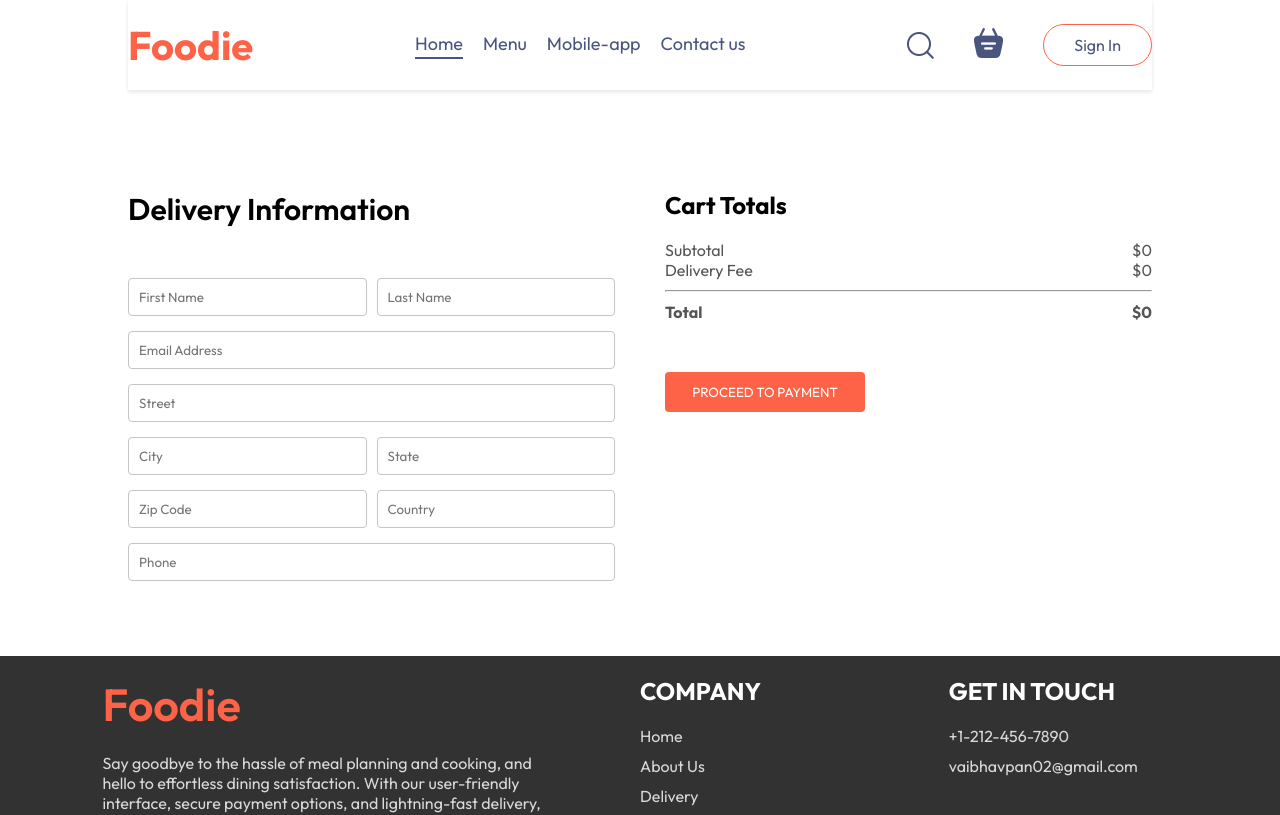
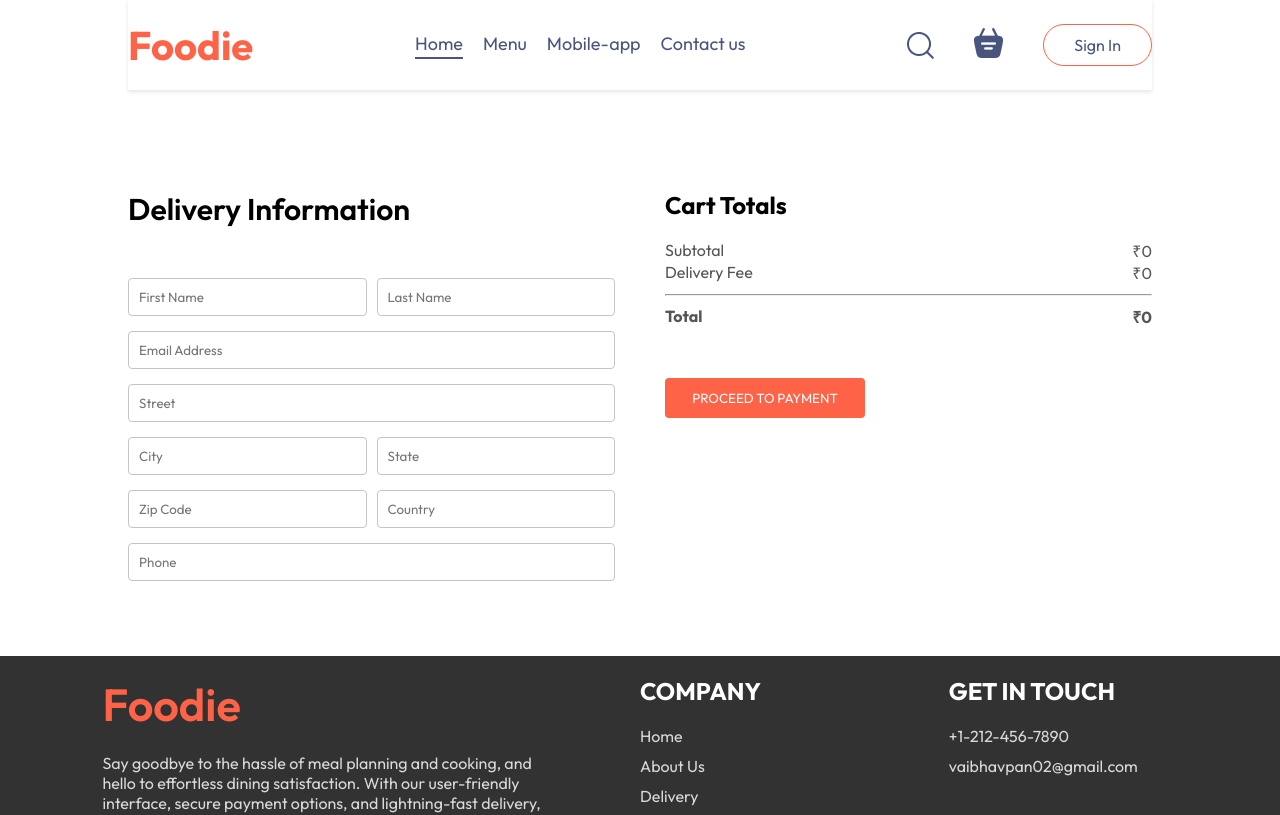
Before and after one commit to Vaibhavpan02/Food-Delivery, a React (Vite) app: page /order in a window 1280 px wide. Shown: the top 815 px of the page. Built offline with nearby package versions, Linux system fonts and the light colour scheme.

Commit message:
Update PlaceOrder.jsx

```diff
--- a/src/pages/PlaceOrder/PlaceOrder.jsx
+++ b/src/pages/PlaceOrder/PlaceOrder.jsx
@@ -31,16 +31,16 @@ const PlaceOrder = () => {
           <div>
             <div className="cart-total-details">
               <p>Subtotal</p>
-              <p>${getTotalCartAmount()}</p>
+              <p>₹{getTotalCartAmount()}</p>
             </div>
             <div className="cart-total-details">
               <p>Delivery Fee</p>
-              <p>${getTotalCartAmount()===0?0:12}</p>
+              <p>₹{getTotalCartAmount()===0?0:12}</p>
             </div>
             <hr />
             <div className="cart-total-details">
               <b>Total</b>
-              <b>${getTotalCartAmount()===0?0:getTotalCartAmount()+12}</b>
+              <b>₹{getTotalCartAmount()===0?0:getTotalCartAmount()+12}</b>
             </div>
 
           </div>
```
